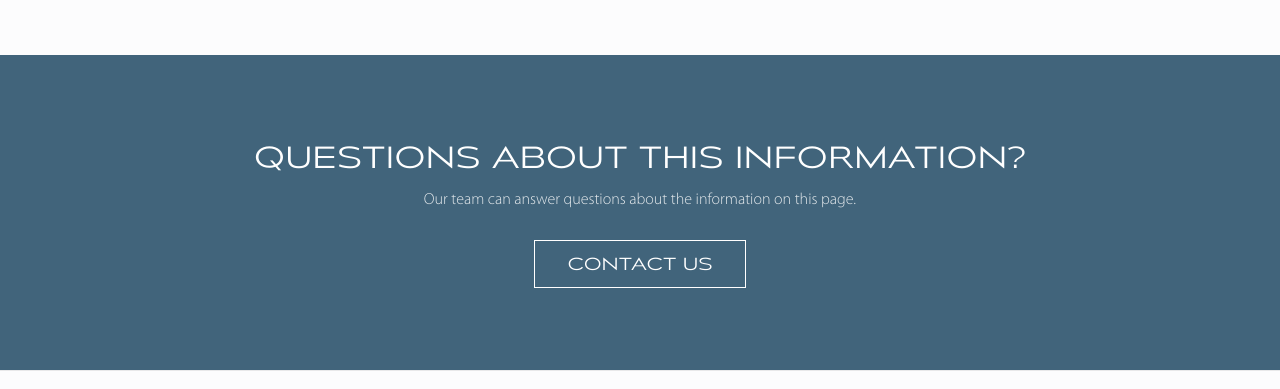
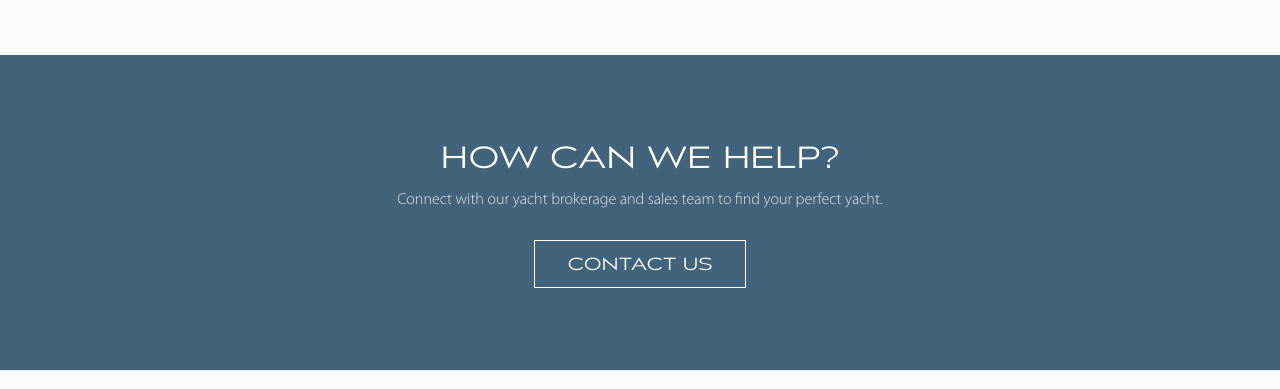
Before and after one commit to ywteamyw/jby-statement-of-information, a plain HTML site: page index.html in a window 1280 px wide. Shown: the part 2060-2449 px from the top of the page. Drawn offline with Linux system fonts and the light colour scheme.

Commit message:
Same CTA block on every legal page, and drop the bolded paragraph
All three now carry How can we help? with the brokerage line and a Contact
us button that actually links to the contact page; Privacy and Terms had a
button that did nothing. The Terms paragraph about confirming the
specification is no longer set in bold.

Co-Authored-By: Claude Opus 5 <noreply@anthropic.com>

```diff
--- a/index.html
+++ b/index.html
@@ -356,8 +356,8 @@ footer:has(.foot-legal){padding-bottom:40px}
 </main>
 
 <section class="expert" id="contact">
-  <h2 class="split-words" data-split>Questions about this information?</h2>
-  <p class="reveal d1">Our team can answer questions about the information on this page.</p>
+  <h2 class="split-words" data-split>How can we help?</h2>
+  <p class="reveal d1">Connect with our yacht brokerage and sales team to find your perfect yacht.</p>
   <a class="btn reveal d2" href="https://ywteamyw.github.io/jby-contact/">Contact us</a>
 </section>
 <footer>
```
